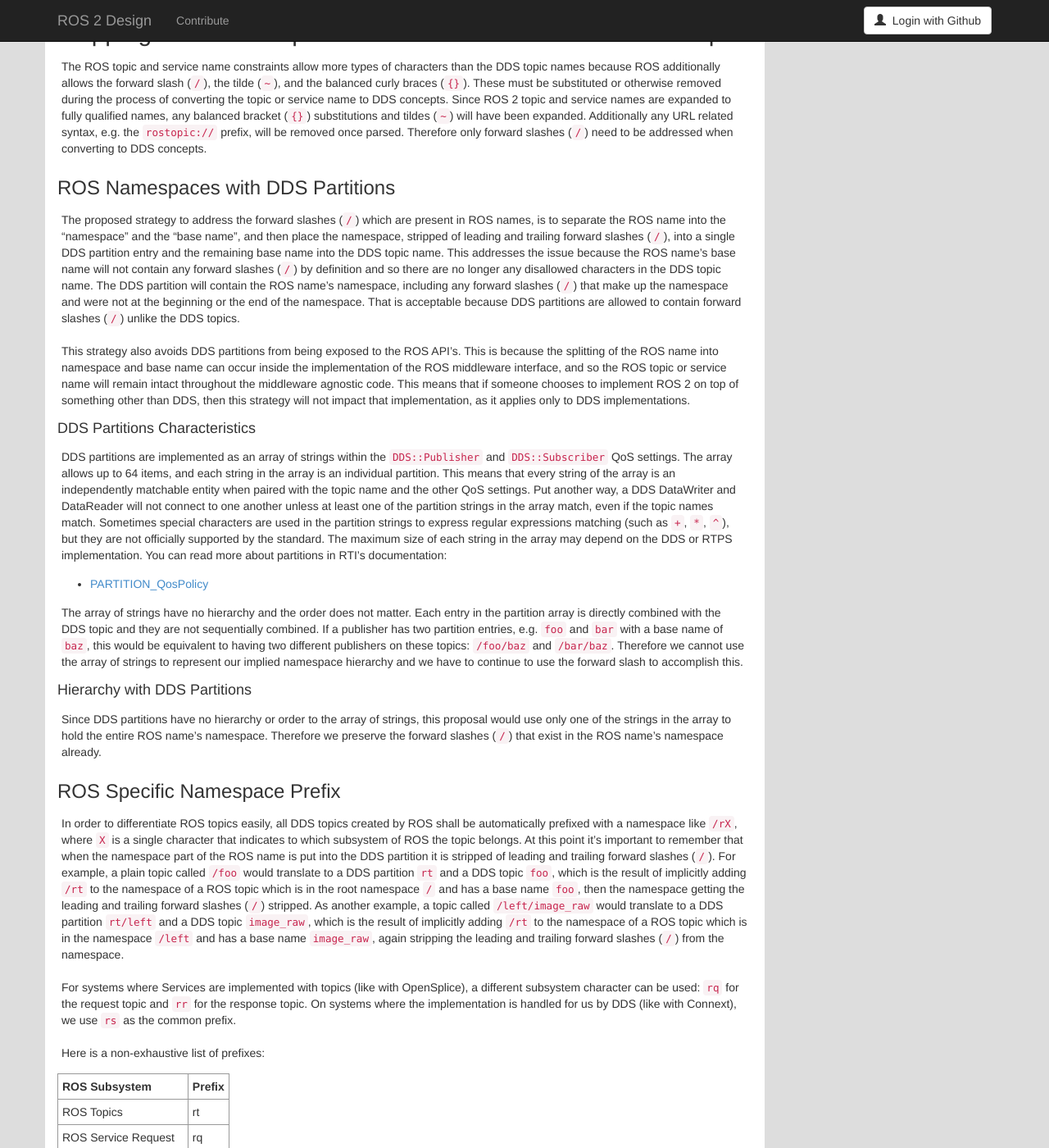
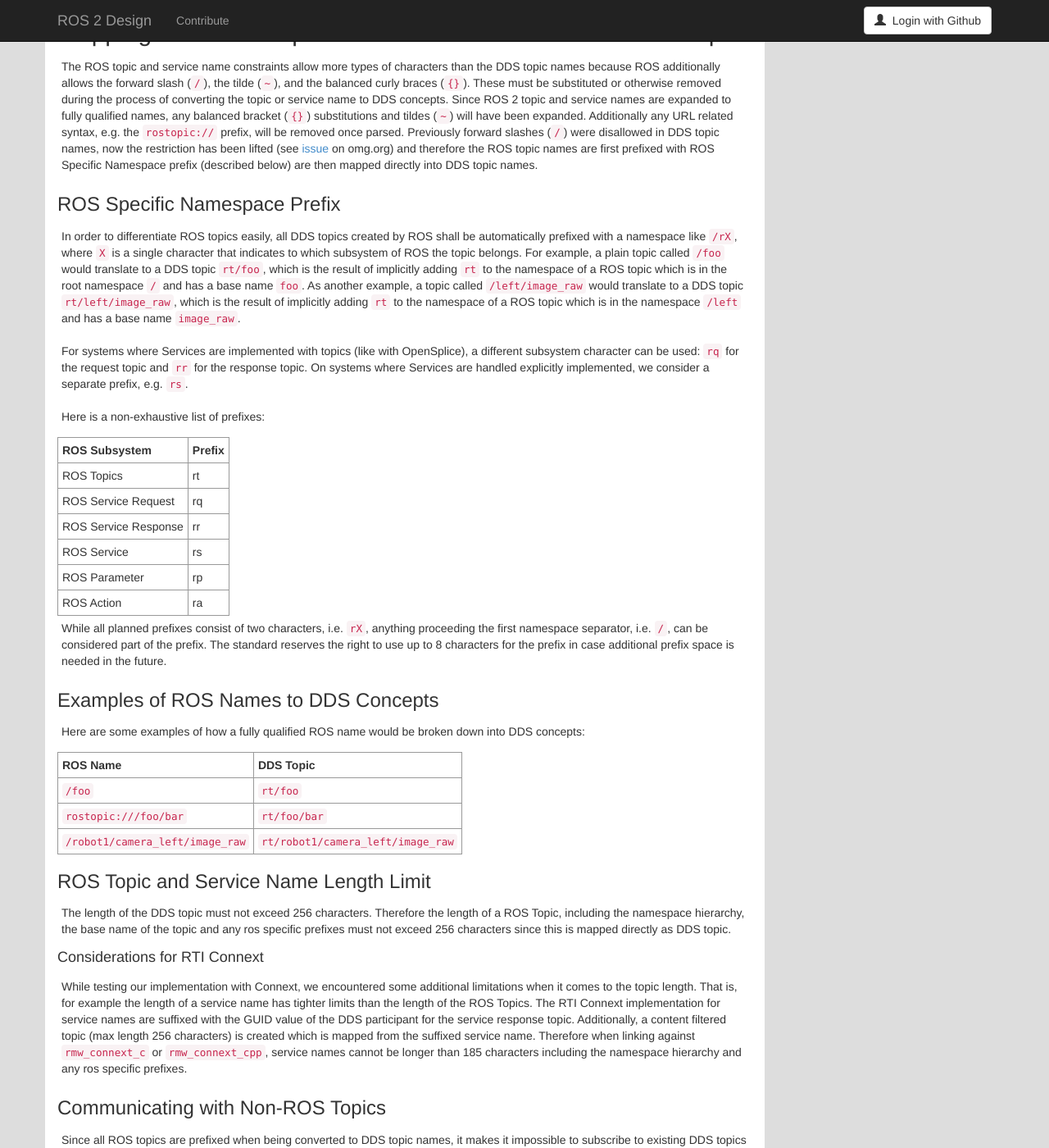
Before and after one commit to ros2/design, a Jekyll site: the page built from articles/140_topic_and_service_name_mapping.md, in a window 1280 px wide and 1400 px high, scrolled down 4054 px. Shown: the whole window at 82% size. Built offline with Jekyll 4.4.1, drawn with Linux system fonts in a browser that asks for light colours; nearby versions of some CDN libraries; some of the changed text lies outside the part shown.

Commit message:
Remove topic partitions (#170)
* removal of topic partitions, inital draft

* Updated alternative strategy of using partitions

* fixed suggestions, added limits for service_names

* Mikael/remove topic partitions (#171)

* unnecessary Now

* XRCE DDS -> DDS-XRCE + link

* try to make the sentence sound more naturel

* attempt to clarify the 'un-natural' character of using partition

* missing whitespace

* avoid having same section and subsection title

* highlight rti connext limitations

```diff
--- a/articles/140_topic_and_service_name_mapping.md
+++ b/articles/140_topic_and_service_name_mapping.md
@@ -202,50 +202,16 @@ The ROS topic and service name constraints allow more types of characters than t
 These must be substituted or otherwise removed during the process of converting the topic or service name to DDS concepts.
 Since ROS 2 topic and service names are expanded to fully qualified names, any balanced bracket (`{}`) substitutions and tildes (`~`) will have been expanded.
 Additionally any URL related syntax, e.g. the `rostopic://` prefix, will be removed once parsed.
-Therefore only forward slashes (`/`) need to be addressed when converting to DDS concepts.
-
-### ROS Namespaces with DDS Partitions
-
-The proposed strategy to address the forward slashes (`/`) which are present in ROS names, is to separate the ROS name into the "namespace" and the "base name", and then place the namespace, stripped of leading and trailing forward slashes (`/`), into a single DDS partition entry and the remaining base name into the DDS topic name.
-This addresses the issue because the ROS name's base name will not contain any forward slashes (`/`) by definition and so there are no longer any disallowed characters in the DDS topic name.
-The DDS partition will contain the ROS name's namespace, including any forward slashes (`/`) that make up the namespace and were not at the beginning or the end of the namespace.
-That is acceptable because DDS partitions are allowed to contain forward slashes (`/`) unlike the DDS topics.
-
-This strategy also avoids DDS partitions from being exposed to the ROS API's.
-This is because the splitting of the ROS name into namespace and base name can occur inside the implementation of the ROS middleware interface, and so the ROS topic or service name will remain intact throughout the middleware agnostic code.
-This means that if someone chooses to implement ROS 2 on top of something other than DDS, then this strategy will not impact that implementation, as it applies only to DDS implementations.
-
-#### DDS Partitions Characteristics
-
-DDS partitions are implemented as an array of strings within the `DDS::Publisher` and `DDS::Subscriber` QoS settings.
-The array allows up to 64 items, and each string in the array is an individual partition.
-This means that every string of the array is an independently matchable entity when paired with the topic name and the other QoS settings.
-Put another way, a DDS DataWriter and DataReader will not connect to one another unless at least one of the partition strings in the array match, even if the topic names match.
-Sometimes special characters are used in the partition strings to express regular expressions matching (such as `+`, `*`, `^`), but they are not officially supported by the standard.
-The maximum size of each string in the array may depend on the DDS or RTPS implementation.
-You can read more about partitions in RTI's documentation:
-
-- [PARTITION_QosPolicy](https://community.rti.com/static/documentation/connext-dds/5.2.3/doc/manuals/connext_dds/html_files/RTI_ConnextDDS_CoreLibraries_UsersManual/Content/UsersManual/PARTITION_QosPolicy.htm)
-
-The array of strings have no hierarchy and the order does not matter.
-Each entry in the partition array is directly combined with the DDS topic and they are not sequentially combined.
-If a publisher has two partition entries, e.g. `foo` and `bar` with a base name of `baz`, this would be equivalent to having two different publishers on these topics: `/foo/baz` and `/bar/baz`.
-Therefore we cannot use the array of strings to represent our implied namespace hierarchy and we have to continue to use the forward slash to accomplish this.
-
-#### Hierarchy with DDS Partitions
-
-Since DDS partitions have no hierarchy or order to the array of strings, this proposal would use only one of the strings in the array to hold the entire ROS name's namespace.
-Therefore we preserve the forward slashes (`/`) that exist in the ROS name's namespace already.
+Previously forward slashes (`/`) were disallowed in DDS topic names, now the restriction has been lifted (see [issue](https://issues.omg.org/issues/lists/dds-rtf5#issue-42236) on omg.org) and therefore the ROS topic names are first prefixed with ROS Specific Namespace prefix (described below) are then mapped directly into DDS topic names.
 
 ### ROS Specific Namespace Prefix
 
 In order to differentiate ROS topics easily, all DDS topics created by ROS shall be automatically prefixed with a namespace like `/rX`, where `X` is a single character that indicates to which subsystem of ROS the topic belongs.
-At this point it's important to remember that when the namespace part of the ROS name is put into the DDS partition it is stripped of leading and trailing forward slashes (`/`).
-For example, a plain topic called `/foo` would translate to a DDS partition `rt` and a DDS topic `foo`, which is the result of implicitly adding `/rt` to the namespace of a ROS topic which is in the root namespace `/` and has a base name `foo`, then the namespace getting the leading and trailing forward slashes (`/`) stripped.
-As another example, a topic called `/left/image_raw` would translate to a DDS partition `rt/left` and a DDS topic `image_raw`, which is the result of implicitly adding `/rt` to the namespace of a ROS topic which is in the namespace `/left` and has a base name `image_raw`, again stripping the leading and trailing forward slashes (`/`) from the namespace.
+For example, a plain topic called `/foo` would translate to a DDS topic `rt/foo`, which is the result of implicitly adding `rt` to the namespace of a ROS topic which is in the root namespace `/` and has a base name `foo`.
+As another example, a topic called `/left/image_raw` would translate to a DDS topic `rt/left/image_raw`, which is the result of implicitly adding `rt` to the namespace of a ROS topic which is in the namespace `/left` and has a base name `image_raw`.
 
 For systems where Services are implemented with topics (like with OpenSplice), a different subsystem character can be used: `rq` for the request topic and `rr` for the response topic.
-On systems where the implementation is handled for us by DDS (like with Connext), we use `rs` as the common prefix.
+On systems where Services are handled explicitly implemented, we consider a separate prefix, e.g. `rs`.
 
 Here is a non-exhaustive list of prefixes:
 
@@ -265,29 +231,24 @@ The standard reserves the right to use up to 8 characters for the prefix in case
 
 Here are some examples of how a fully qualified ROS name would be broken down into DDS concepts:
 
-| ROS Name                        | DDS Topic   | DDS Partition                 |
-|---------------------------------|-------------|-------------------------------|
-| `/foo`                          | `foo`       | \[`rt`\]                      |
-| `rostopic:///foo/bar`           | `bar`       | \[`rt/foo`\]                  |
-| `/robot1/camera_left/image_raw` | `image_raw` | \[`rt/robot1/camera_left`\]   |
+| ROS Name                        | DDS Topic                         |
+|---------------------------------|-----------------------------------|
+| `/foo`                          | `rt/foo`                          |
+| `rostopic:///foo/bar`           | `rt/foo/bar`                      |
+| `/robot1/camera_left/image_raw` | `rt/robot1/camera_left/image_raw` |
 
-### Changing ROS Names During Runtime
-
-If the ROS name needs to be changed during runtime (after the publisher or subscriber has already been created and is in use), then some details about DDS partitions might be useful to consider.
-
-Since this proposal splits the ROS name into namespace and base name, we'll consider how that might affect DDS partitions and DDS topic names respectively.
-When changing the namespace of a ROS name, i.e. everything but the base name, then this could be done by changing just the existing partition string.
-As partitions are part of QoS settings, it technically doesn't require a full restart of the publisher and subscription when changing the partitions field, however we cannot change the DDS topic name on the fly.
-With this in mind, we may want to always require a full restart of the publisher or subscription instance to avoid inconsistency in how these changes behave from the ROS user's perspective.
 
 ### ROS Topic and Service Name Length Limit
 
-The length of the DDS topic must not exceed 256 characters.
-The actual length of a partition field may be limited to 256 characters, however this varies drastically depending on the vendor.
-RTI Connext does not allow a creation of a publisher/subscription with a partition length of 248 characters, whereas FastRTPS does not have any limitation in length.
-Please bare in mind, that the length of the partition gets further diminished due to the introduction of a ROS specific prefix.
-The actual length of a ROS Topic, including the namespace hierarchy and the base name of the topic, may thus be varying in length as well.
-Yet, the base name token must not exceed the length of 256 characters as this is getting mapped directly as the DDS topic.
+The length of the DDS topic must not exceed 256 characters. Therefore the length of a ROS Topic, including the namespace hierarchy, the base name of the topic and any ros specific prefixes must not exceed 256 characters since this is mapped directly as DDS topic.
+
+#### Considerations for RTI Connext
+
+While testing our implementation with Connext, we encountered some additional limitations when it comes to the topic length.
+That is, for example the length of a service name has tighter limits than the length of the ROS Topics.
+The RTI Connext implementation for service names are suffixed with the GUID value of the DDS participant for the service response topic.
+Additionally, a content filtered topic (max length 256 characters) is created which is mapped from the suffixed service name.
+Therefore when linking against `rmw_connext_c` or `rmw_connext_cpp`, service names cannot be longer than 185 characters including the namespace hierarchy and any ros specific prefixes.
 
 ### Communicating with Non-ROS Topics
 
@@ -295,38 +256,31 @@ Since all ROS topics are prefixed when being converted to DDS topic names, it ma
 For example, if an existing DDS program is publishing on the `image` topic (and is using the DDS equivalent to the ROS message type) then a ROS program could not subscribe to it because of the name mangling produced by the implicit ROS specific namespace.
 Therefore to allow ROS programs to interoperate with "native" DDS topic names the API should provide a way to skip the ROS specific prefixing.
 
-#### Examples and Ideas for Communicating with Non-ROS Topics
 
-Note that these are not part of the proposal, but only possible solutions to the issue of communicating with "native" DDS topics.
-This section should be update when/if a complete solution is found.
+There is an option in the API, a boolean `avoid_ros_namespace_convention` in the qos_profile which can be set to `false` to use ROS prefix and `true` to not using ROS namespace prefixing.
 
-It may be possible, through an option in the API or through some name syntax, to get a similar break down but without the ROS specific prefix.
+For example:
 
-For example with an option in the API:
+| ROS Name              | avoid_ros_namespace_conventions    | DDS Topic   |
+|-----------------------|------------------------------------|-------------|
+| `rostopic://image`    | `false`                            | `rt/image`  |
+| `rostopic://image`    | `true`                             | `image`     |
 
-| ROS Name              | ROS Prefix | DDS Topic   | DDS Partition                 |
-|-----------------------|------------|-------------|-------------------------------|
-| `rostopic://image`    | with       | `image`     | \[`rt`\]                      |
-| `rostopic://image`    | without    | `image`     | \[\]                          |
+#### Alternative(Idea)
 
+Note that the alternative below is not part of the proposal, but only possible solutions to the issue of communicating with "native" DDS topics.
 Another option would be to have some markup in the scheme name, for example:
 
-| ROS Name                              | DDS Topic           | DDS Partition                 |
-|---------------------------------------|---------------------|-------------------------------|
-| `rostopic://image`                    | `image`             | \[`rt`\]                      |
-| `rostopic+exact://image`              | `image`             | \[\]                          |
-| `rostopic+exact://camera_left/image`  | `camera_left/image` | \[\]                          |
-
-Considering the third case, it's not clear if the `/` should be respected or if additional syntax is required to support partitions in the case of "exact" topic names.
-You could also imagine:
-
-| ROS Name                                | DDS Topic           | DDS Partition                 |
-|-----------------------------------------|---------------------|-------------------------------|
-| `rostopic+exact+ns://camera_left/image` | `image`             | \[`camera_left`\]             |
+| ROS Name                              | DDS Topic           |
+|---------------------------------------|---------------------|
+| `rostopic://image`                    | `rt/image`          |
+| `rostopic+exact://image`              | `image`             |
+| `rostopic+exact://camera_left/image`  | `camera_left/image` |
+| `rostopic+exact:///camera_left/image` | `camera_left/image` |
 
 ## Compare and Contrast with ROS 1
 
-In order to support a mapping to the more restrictive DDS topic name rules, these rules are in some ways more constraining than the rules for ROS 1.
+In order to support a mapping to the - slightly more - restrictive DDS topic name rules, these rules are in some ways more constraining than the rules for ROS 1.
 Other changes have been proposed for convenience or to remove a point of confusion that existed in ROS 1.
 In ROS 2, topic and service names differ from ROS 1 in that they:
 
@@ -390,6 +344,32 @@ This compromise was made so that when more work is done on substitutions, it wou
 ### Alternative ROS to DDS Mappings
 
 There was some discussion of alternatives and concerns with respect to the ROS -> DDS translation.
+
+#### Alternative using DDS Partitions
+
+Previously the usage of forward slashes (`/`) was disallowed in DDS topic name and hence a strategy was proposed which used DDS partitions to address the forward slashes (`/`) which are present in ROS names. The main idea was to separate the ROS name into the "namespace" and the "base name", and then place the namespace, stripped of leading and trailing forward slashes (`/`), into a single DDS partition entry and the remaining base name into the DDS topic name.
+This addressed the issue because the ROS name's base name will not contain any forward slashes (`/`) by definition and so there are no longer any disallowed characters in the DDS topic name.
+The DDS partition would contain the ROS name's namespace, including any forward slashes (`/`) that made up the namespace and were not at the beginning or the end of the namespace.
+That is acceptable because DDS partitions are allowed to contain forward slashes (`/`) unlike the DDS topics previously but now DDS topic names allow forward slashes (`/`).
+
+DDS partitions are implemented as an array of strings within the `DDS::Publisher` and `DDS::Subscriber` QoS settings and have no hierarchy or order, Each entry in the partition array is directly combined with the DDS topic and they are not sequentially combined.
+If a publisher has two partition entries, e.g. `foo` and `bar` with a base name of `baz`, this would be equivalent to having two different publishers on these topics: `/foo/baz` and `/bar/baz`.
+Therefore this proposal used only one of the strings in the partitions array to hold the entire ROS name's namespace.
+
+You can read more about partitions in RTI's documentation:
+
+- [PARTITION_QosPolicy](https://community.rti.com/static/documentation/connext-dds/5.2.3/doc/manuals/connext_dds/html_files/RTI_ConnextDDS_CoreLibraries_UsersManual/Content/UsersManual/PARTITION_QosPolicy.htm)
+
+Trade-offs (in comparison to using the whole ROS name along with the namespaces):
+
+- Splitting the ROS name into "namespace" and "base name", and placing the complete namespace into a field designed for another purpose seemed incorrect.
+- In general partitions are recommended to be used as a spare, but using partitions for all ROS names suggested otherwise.
+- Major concern was reported in this [issue](https://github.com/ros2/rmw_connext/issues/234), where having two topics with same base name, although different namespace and different types caused problem. For example: topicA is `/camera/data` of type `Image` and topicB is `/imu/data` of type `Imu`. The base names for both topicA and topicB is `data`, generated errors as described in the [issue](https://github.com/ros2/rmw_connext/issues/234).
+- Newer standards such as [DDS-XRCE](https://www.omg.org/spec/DDS-XRCE) might not have partitions at all.
+- Using the complete ROS name in the later strategy will cause a tighter length limit on base name because the DDS topic name would contain ROS prefix, namespace along with the base name which should not exceed DDS topic name limitation which is  256 characters.
+
+Rationale:
+- With the decision from the DDS vendors to allow forward slashes (`/`) in DDS topic names, using the complete ROS name seemed simple and more intuitive than using partitions.
 
 #### Alternative Substitute the Namespace Delimiter
 
```
